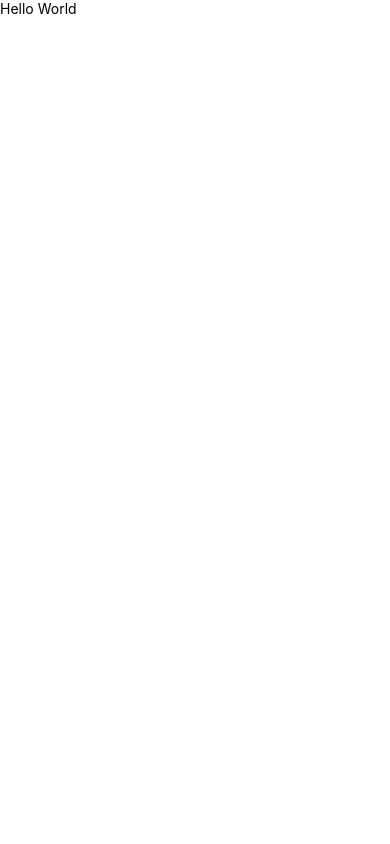
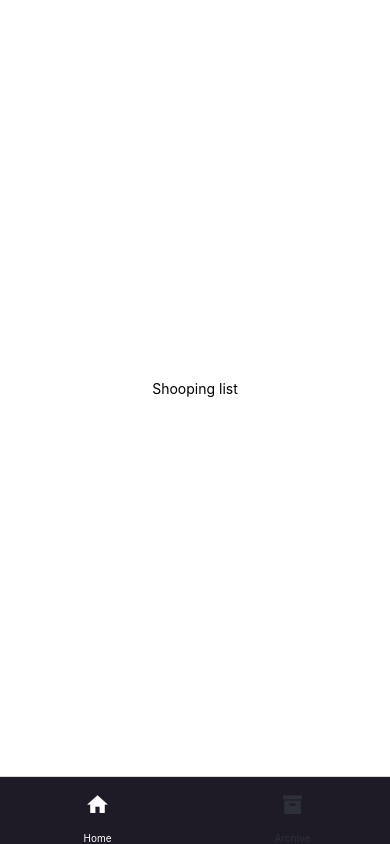
Before and after one commit to PelikanFix16/ShopingList, a React Native app: screen / in a window 390 px wide. Built offline with nearby package versions, Linux system fonts and the light colour scheme.

Commit message:
navigation

```diff
--- a/App.js
+++ b/App.js
@@ -1,12 +1,10 @@
-import { StatusBar } from 'expo-status-bar';
+
 import React from 'react';
-import { StyleSheet, Text, View } from 'react-native';
+import RootNavigation from './src/navigation/RootNavigation';
 
 export default function App() {
   return (
-    <View>
-      <Text>Hello World</Text>
-    </View>
+    <RootNavigation/>
 
   );
 }
--- /dev/null
+++ b/src/navigation/RootNavigation.js
@@ -0,0 +1,54 @@
+import React from 'react';
+import { NavigationContainer } from '@react-navigation/native';
+import { createBottomTabNavigator } from '@react-navigation/bottom-tabs';
+import { MaterialCommunityIcons } from '@expo/vector-icons';
+import Home from '../screens/Home';
+import Archive from '../screens/Archive';
+import { tabBarOptions } from '../styles/mainstyles';
+
+
+
+
+
+
+const BottomNavigator = createBottomTabNavigator();
+
+
+
+
+
+export default function RootNavigaton(){
+
+    return (
+
+        <NavigationContainer>
+
+            <BottomNavigator.Navigator
+            initialRouteName="Home"
+            screenOptions={tabBarOptions}>
+
+                  <BottomNavigator.Screen
+                  options={{headerShown: false,
+                    tabBarIcon: ({ color, size }) => (
+                        <MaterialCommunityIcons name="home" color={color} size={size} />
+                    )}}
+                    name="Home"
+                    component={Home} />
+
+                <BottomNavigator.Screen
+                  options={{headerShown: false,
+                    tabBarIcon: ({ color, size }) => (
+                        <MaterialCommunityIcons name="archive" color={color} size={size} />
+                    )}}
+                    name="Archive"
+                    component={Archive} />
+
+
+
+
+            </BottomNavigator.Navigator>
+
+        </NavigationContainer>
+
+    );
+}
--- a/src/screens/Archive.js
+++ b/src/screens/Archive.js
@@ -1,12 +1,13 @@
 import React from 'react';
-import { SafeAreaView } from 'react-native';
+import { SafeAreaView,Text } from 'react-native';
 import {styles} from '../styles/mainstyles';
 
-export default Archive = () => {
+export default function Archive() {
 
     return(
         <SafeAreaView style={styles.container}>
 
+            <Text>Archive</Text>
 
         </SafeAreaView>
     )
--- a/src/screens/Home.js
+++ b/src/screens/Home.js
@@ -2,7 +2,7 @@ import React from 'react';
 import { SafeAreaView,Text } from 'react-native';
 import {styles} from '../styles/mainstyles';
 
-export default Home = () => {
+export default function Home() {
 
 
     return(
--- a/src/styles/mainstyles.js
+++ b/src/styles/mainstyles.js
@@ -9,4 +9,15 @@ export const styles = StyleSheet.create({
         justifyContent:'center'
 
     }
+
 });
+
+export const tabBarOptions = {
+    tabBarInactiveTintColor: '#2D3038',
+    tabBarActiveTintColor: '#FFFFFF',
+
+    tabBarStyle: {
+      height: '8%',
+      backgroundColor: '#1E1B26',
+    }
+  };
```
Also changed, not shown: package.json (+9 -1 lines), 1 other file (tests, documents, lock files or other folders).
